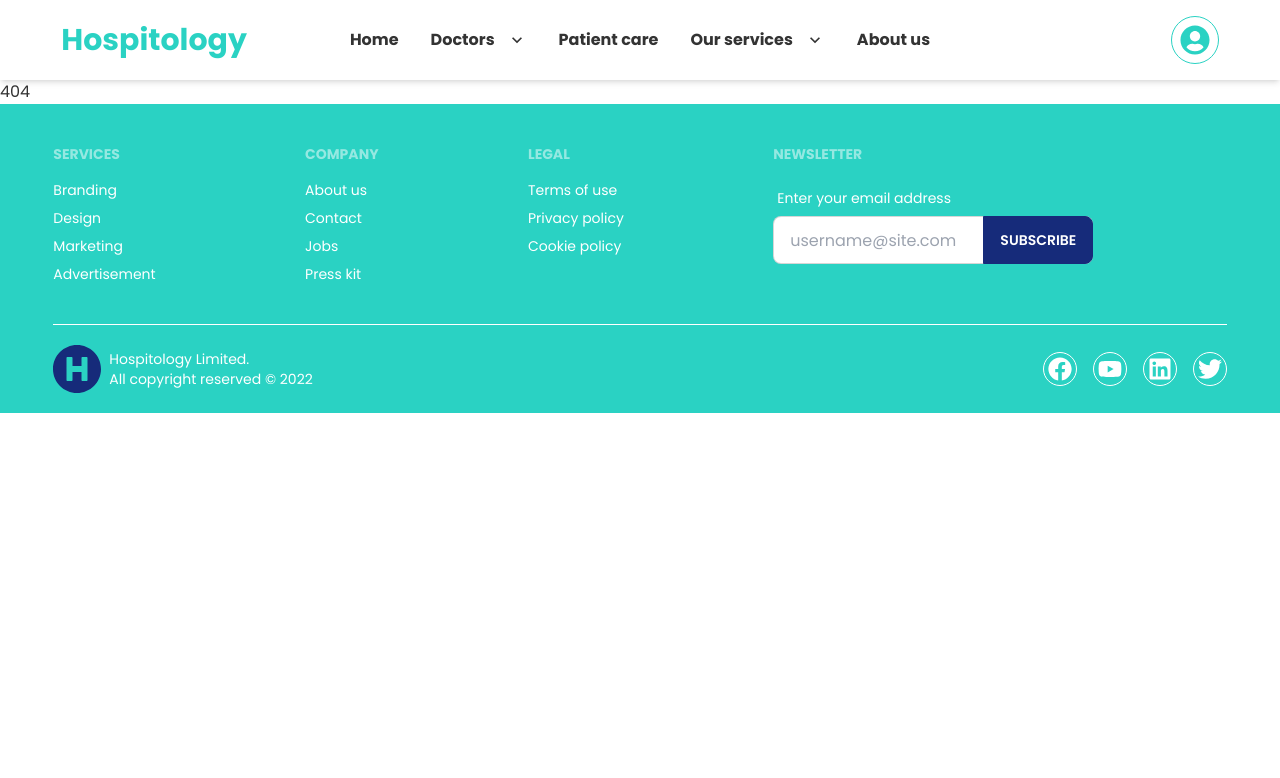
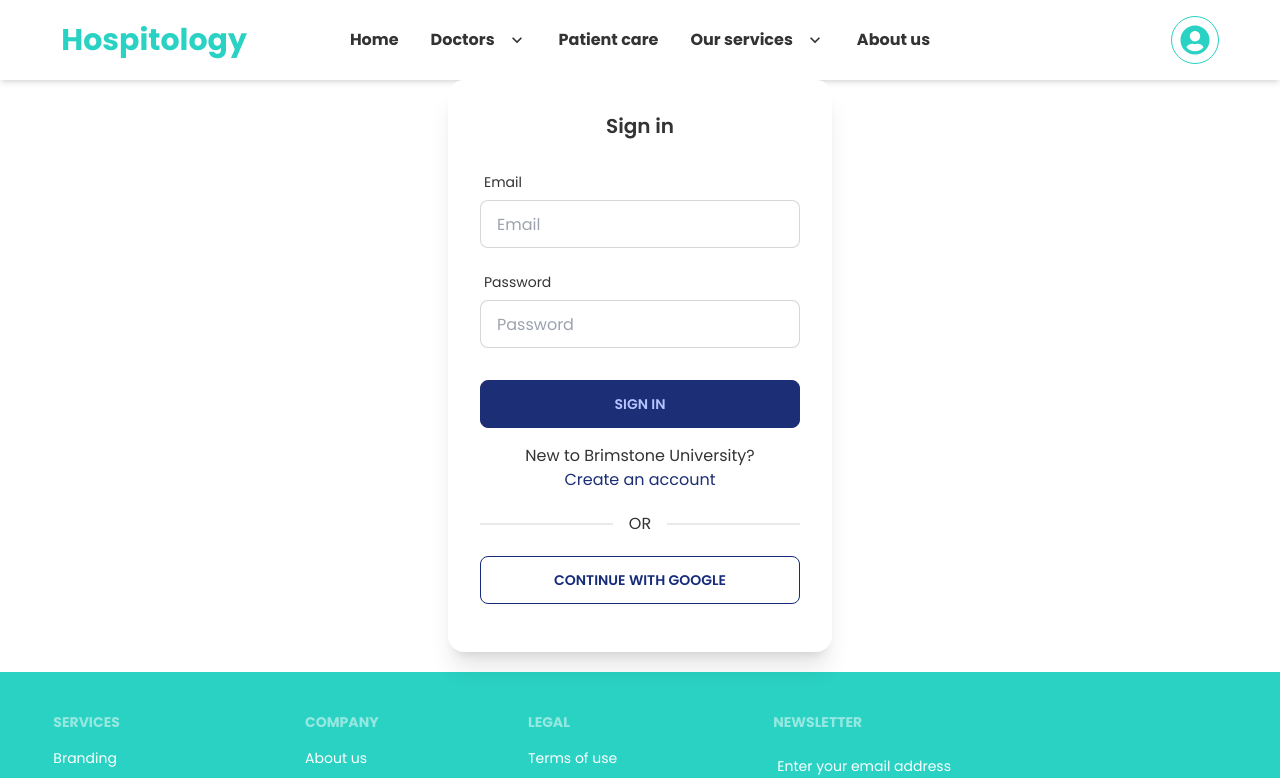
Before and after one commit to ruhulamin111/hospitology-frontend, a React (Create React App) app: page /signin in a window 1280 px wide. Shown: the top 778 px of the page. Built offline with nearby package versions, Linux system fonts and the light colour scheme; what tw-elements would draw is missing.

Commit message:
signing page

```diff
--- a/package.json
+++ b/package.json
@@ -8,10 +8,12 @@
     "@testing-library/user-event": "^13.5.0",
     "daisyui": "^2.38.0",
     "date-fns": "^2.29.3",
+    "firebase": "^9.13.0",
     "react": "^18.2.0",
     "react-day-picker": "^8.3.5",
     "react-dom": "^18.2.0",
     "react-firebase-hooks": "^5.0.3",
+    "react-hook-form": "^7.39.1",
     "react-icons": "^4.6.0",
     "react-router-dom": "^6.4.3",
     "react-scripts": "5.0.1",
--- a/src/App.js
+++ b/src/App.js
@@ -1,6 +1,8 @@
 import { Route, Routes } from 'react-router-dom';
 import './App.css';
 import OfflineAppointment from './components/OfflineAppointment/OfflineAppointment';
+import Signin from './components/Signin/Signin';
+import Signup from './components/Signup/Signup';
 import ViewProfile from './components/ViewProfile/ViewProfile';
 import About from './pages/About/About';
 import Footer from './pages/Footer/Footer';
@@ -17,6 +19,8 @@ function App() {
         <Route path='/about' element={<About />}></Route>
         <Route path='/viewprofile/:id' element={<ViewProfile />}></Route>
         <Route path='/offlineappointment/:id' element={<OfflineAppointment />}></Route>
+        <Route path='/signin' element={<Signin />}></Route>
+        <Route path='/signup' element={<Signup />}></Route>
 
         <Route path='*' element={<NotFound />}></Route>
       </Routes>
--- /dev/null
+++ b/src/components/Loading/Loading.js
@@ -0,0 +1,11 @@
+import React from 'react'
+
+const Loading = () => {
+    return (
+        <div>
+            <h1>loading</h1>
+        </div>
+    )
+}
+
+export default Loading
--- a/src/components/OfflineAppointment/OfflineAppointment.js
+++ b/src/components/OfflineAppointment/OfflineAppointment.js
@@ -11,6 +11,7 @@ const OfflineAppointment = () => {
     const { id } = useParams();
     const [doctorDetails] = useDoctorDetails(id)
     const [close, setClose] = useState(false)
+    console.log(close);
 
     const handleSubmit = (event) => {
         event.preventDefault()
--- a/src/components/Signin/Signin.js
+++ b/src/components/Signin/Signin.js
@@ -1,9 +1,82 @@
-import React from 'react'
+import React from 'react';
+import { Link, useLocation, useNavigate } from 'react-router-dom';
+import { useSignInWithEmailAndPassword, useSignInWithGoogle } from 'react-firebase-hooks/auth';
+import { useForm } from "react-hook-form";
+
+import auth from '../../firebase.init';
+import Loading from '../Loading/Loading';
 
 const Signin = () => {
+    const [signInWithGoogle, gUser, gLoadding, gError] = useSignInWithGoogle(auth);
+    const [signInWithEmailAndPassword, user, loading, error] = useSignInWithEmailAndPassword(auth);
+    const { register, formState: { errors }, handleSubmit } = useForm();
+    const navigate = useNavigate()
+    const location = useLocation()
+    const from = location?.state?.from?.pathname || '/';
+    let userError;
+    if (gError || error) {
+        userError = <p>{gError?.message || error?.message}</p>
+    }
+    if (gLoadding || loading) {
+        return <Loading></Loading>
+    }
+
+    const onSubmit = (data) => {
+        console.log(data)
+        signInWithEmailAndPassword(data.email, data.password)
+    };
+    if (user || gUser) {
+        navigate(from, { replace: true })
+    }
+
     return (
-        <div>Signin</div>
-    )
-}
+        <div className='flex justify-center h-scree pb-5 items-center'>
+            <div className="card w-96 bg-base-100 shadow-xl pb-4">
+                <div className="card-body items-center text-center">
+                    <h2 className="card-title mb-4">Sign in</h2>
+                    <form onSubmit={handleSubmit(onSubmit)} className=' w-full'>
+                        <div className="form-control ">
+                            <label className="label">
+                                <span className="label-text">Email </span>
+                            </label>
+                            <input type="text" placeholder="Email" className="input input-bordered w-full "
+                                {...register("email", {
+                                    required: { value: true, message: 'Email is required' },
+                                    pattern: { value: /[a-z0-9]+@[a-z]+\.[a-z]{2,3}/, message: 'Provide a valid email' }
+                                })}
+                            />
+                            <label className="label">
+                                {errors.email?.type === 'required' && <span className="label-text-alt">{errors.email.message}</span>}
+                                {errors.email?.type === 'pattern' && <span className="label-text-alt">{errors.email.message}</span>}
+                            </label>
+                        </div>
 
-export default Signin
+                        <div className="form-control w-full max-w-xs">
+                            <label className="label">
+                                <span className="label-text">Password</span>
+                            </label>
+                            <input type="password" placeholder="Password" className="input input-bordered w-full max-w-xs"
+                                {...register("password", {
+                                    required: { value: true, message: 'Password is required' },
+                                    pattern: { value: /(?=.*[!@#$%^&*])/, message: 'Password is at least one speacial character' }
+                                })}
+                            />
+                            <label className="label">
+                                {errors.password?.type === 'required' && <span className="label-text-alt">{errors.password.message}</span>}
+                                {errors.password?.type === 'pattern' && <span className="label-text-alt">{errors.password.message}</span>}
+                            </label>
+                        </div>
+
+                        <input type='submit' value='Sign in' className="btn btn-neutral w-full mt-4"></input>
+                        {userError}
+                    </form>
+                    <p className='pt-2'>New to Brimstone University? <br /> <Link className='text-neutral' to='/signup'>Create an account</Link></p>
+                    <div className="divider">OR</div>
+                    <button className="btn btn-outline btn-primary w-full" onClick={() => signInWithGoogle()} >Continue with google</button>
+                </div>
+            </div>
+        </div>
+    );
+};
+
+export default Signin;
--- a/src/components/Signup/Signup.js
+++ b/src/components/Signup/Signup.js
@@ -1,11 +1,92 @@
-import React from 'react'
+import React from 'react';
+import { Link, useLocation, useNavigate } from 'react-router-dom';
+import { useCreateUserWithEmailAndPassword, useSignInWithGoogle } from 'react-firebase-hooks/auth';
+import { useForm } from "react-hook-form";
+import Loading from '../Loading/Loading';
+import auth from '../../firebase.init';
 
 const Signup = () => {
+    const [signInWithGoogle, gUser, gLoadding] = useSignInWithGoogle(auth);
+    const [createUserWithEmailAndPassword, user, loading] = useCreateUserWithEmailAndPassword(auth);
+    const { register, formState: { errors }, handleSubmit } = useForm();
+    const navigate = useNavigate()
+    const location = useLocation()
+    const from = location?.state?.from?.pathname || '/';
+    if (gLoadding || loading) {
+        return <Loading></Loading>
+    }
+    const onSubmit = (data) => {
+        console.log(data)
+        createUserWithEmailAndPassword(data.email, data.password)
+    };
+    if (user || gUser) {
+        navigate(from, { replace: true })
+    }
+
     return (
-        <div>
-            <h1>signup</h1>
+        <div className='flex justify-center pb-5 items-center'>
+            <div className="card w-96 bg-base-100 shadow-xl pb-4">
+                <div className="card-body items-center text-center">
+                    <h2 className="card-title mb-4">Sign up</h2>
+                    <form onSubmit={handleSubmit(onSubmit)} className='w-full'>
+                        <div className="form-control ">
+                            <label className="label">
+                                <span className="label-text">Email </span>
+                            </label>
+                            <input type="text" placeholder="Email" className="input input-bordered w-full "
+                                {...register("email", {
+                                    required: { value: true, message: 'Email is required' },
+                                    pattern: { value: /[a-z0-9]+@[a-z]+\.[a-z]{2,3}/, message: 'Provide a valid email' }
+                                })}
+                            />
+                            <label className="label">
+                                {errors.email?.type === 'required' && <span className="label-text-alt">{errors.email.message}</span>}
+                                {errors.email?.type === 'pattern' && <span className="label-text-alt">{errors.email.message}</span>}
+                            </label>
+                        </div>
+
+                        <div className="form-control w-full max-w-xs">
+                            <label className="label">
+                                <span className="label-text">Password</span>
+                            </label>
+                            <input type="password" placeholder="Password" className="input input-bordered w-full max-w-xs"
+                                {...register("password", {
+                                    required: { value: true, message: 'Password is required' },
+                                    pattern: { value: /(?=.*[!@#$%^&*])/, message: 'Password is at least one speacial character' }
+                                })}
+                            />
+                            <label className="label">
+                                {errors.password?.type === 'required' && <span className="label-text-alt">{errors.password.message}</span>}
+                                {errors.password?.type === 'pattern' && <span className="label-text-alt">{errors.password.message}</span>}
+                            </label>
+                        </div>
+
+                        <div className="form-control w-full max-w-xs">
+                            <label className="label">
+                                <span className="label-text">Confirm Password </span>
+                            </label>
+                            <input type="password" placeholder="Email" className="input input-bordered w-full max-w-xs"
+                                {...register("confirmpassword", {
+                                    required: { value: true, message: 'Confirm password is required' },
+                                    pattern: { value: /(?=.*[!@#$%^&*])/, message: 'Password is not match' }
+                                })}
+                            />
+                            <label className="label">
+                                {errors.confirmpassword?.type === 'required' && <span className="label-text-alt">{errors.confirmpassword.message}</span>}
+                                {errors.confirmpassword?.type === 'pattern' && <span className="label-text-alt">{errors.confirmpassword.message}</span>}
+                            </label>
+                        </div>
+
+                        <input type='submit' value='Sign up' className="btn btn-neutral w-full mt-4"></input>
+                    </form>
+
+                    <p className='pt-2'>Have an account? <Link className='text-neutral' to='/signin'>Sign in please</Link></p>
+                    <div className="divider">OR</div>
+                    <button className="btn btn-outline btn-primary w-full" onClick={() => signInWithGoogle()} >Continue with google</button>
+                </div>
+            </div>
         </div>
-    )
-}
+    );
+};
 
-export default Signup
+export default Signup;
--- a/src/components/ViewProfile/ViewProfile.js
+++ b/src/components/ViewProfile/ViewProfile.js
@@ -1,4 +1,4 @@
-import React, { useEffect, useState } from 'react'
+import React from 'react'
 import CommonBanner from '../CommonBanner/CommonBanner'
 import { Link, useParams } from 'react-router-dom'
 import useDoctorDetails from '../../hooks/useDoctorDetails/useDoctorDetails';
--- a/src/firebase.init.js
+++ b/src/firebase.init.js
@@ -17,5 +17,7 @@ const firebaseConfig = {
 
 // Initialize Firebase
 const app = initializeApp(firebaseConfig);
-const auth = getAuth(app)
+
+const auth = getAuth(app);
+
 export default auth;
```
Also changed, not shown: 1 other file (tests, documents, lock files or other folders).
